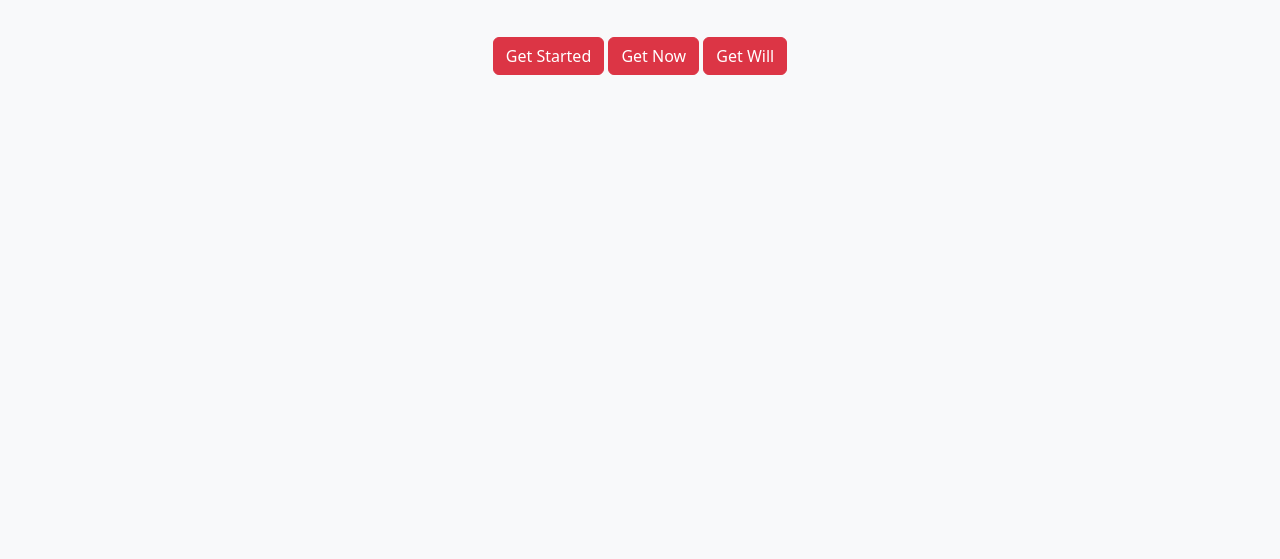
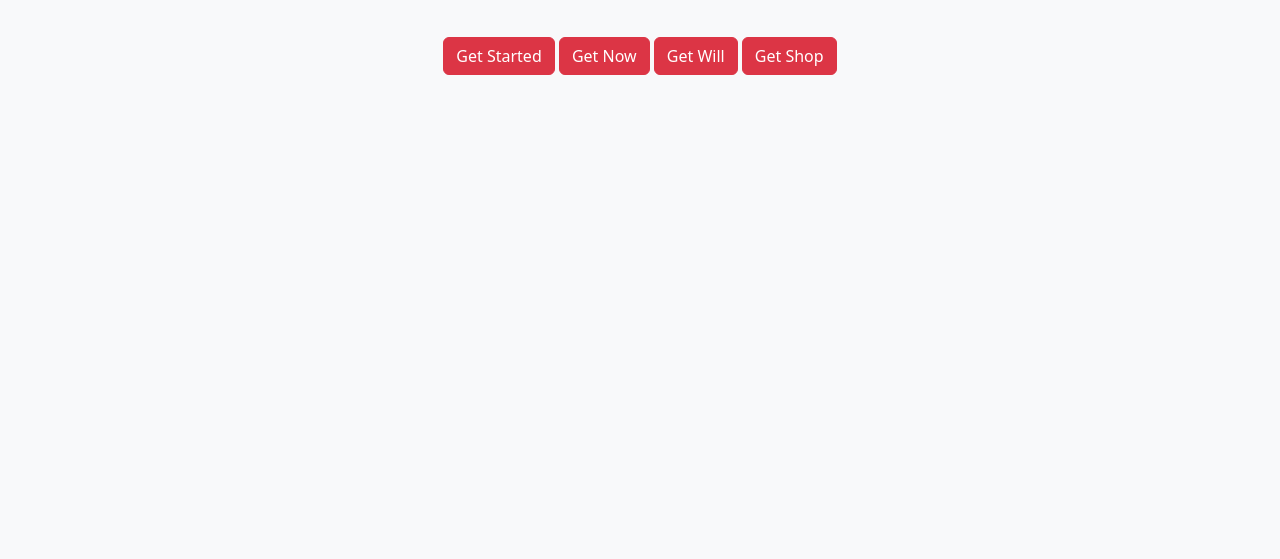
Before and after one commit to atul15x/TryGithub, a plain HTML site: page index.html in a window 1280 px wide. Shown: the part 241-800 px from the top of the page. Drawn offline with nearby package versions, Linux system fonts and the light colour scheme.

Commit message:
Update index.html
DoneTesting

```diff
--- a/index.html
+++ b/index.html
@@ -43,6 +43,7 @@
         <a href="#" class="btn btn-danger">Get Started</a>
         <a href="#" class="btn btn-danger">Get Now</a>
         <a href="#" class="btn btn-danger">Get Will</a>
+        <a href="#" class="btn btn-danger">Get Shop</a>
       </div>
     </div>
 
```
